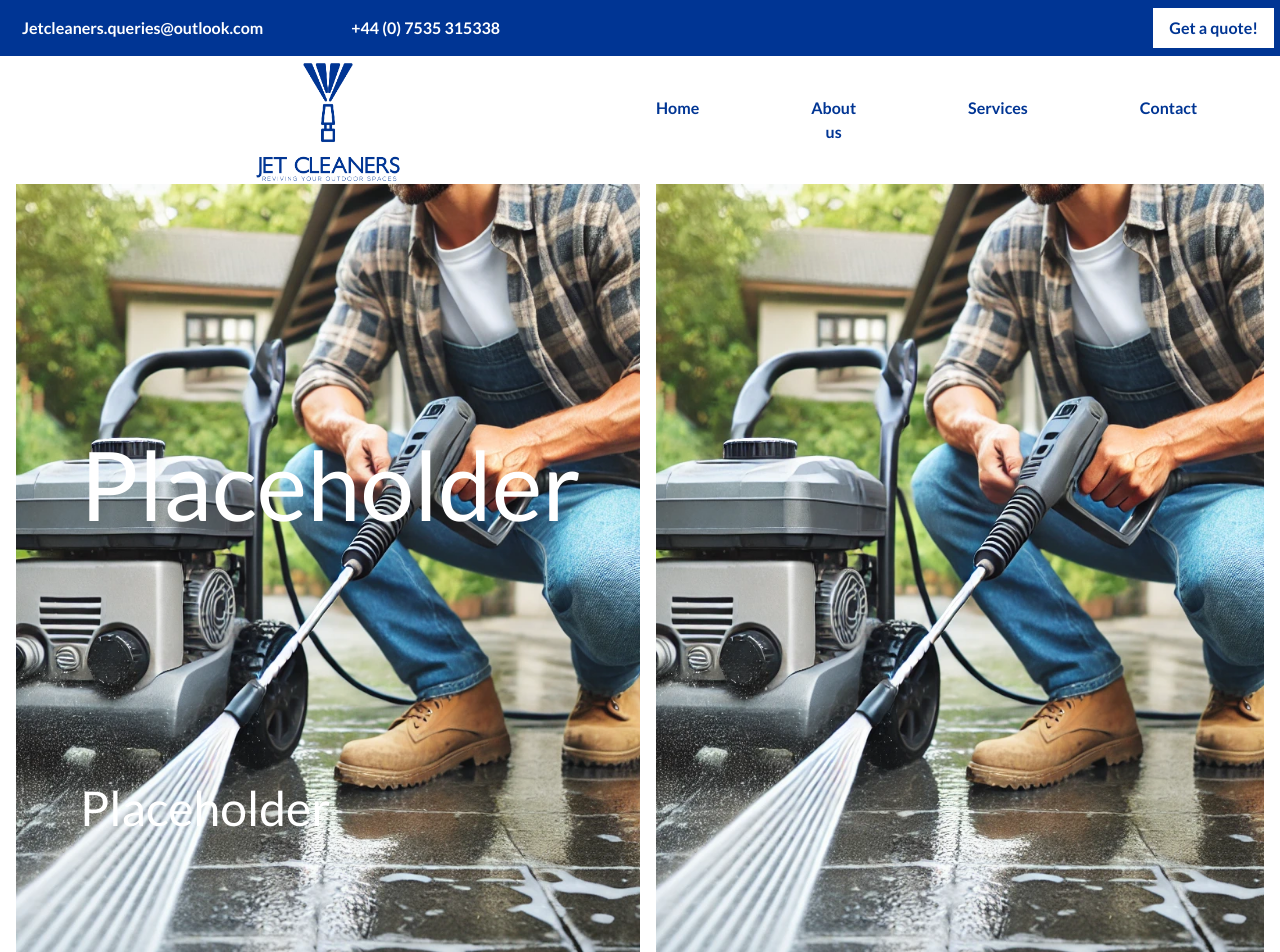
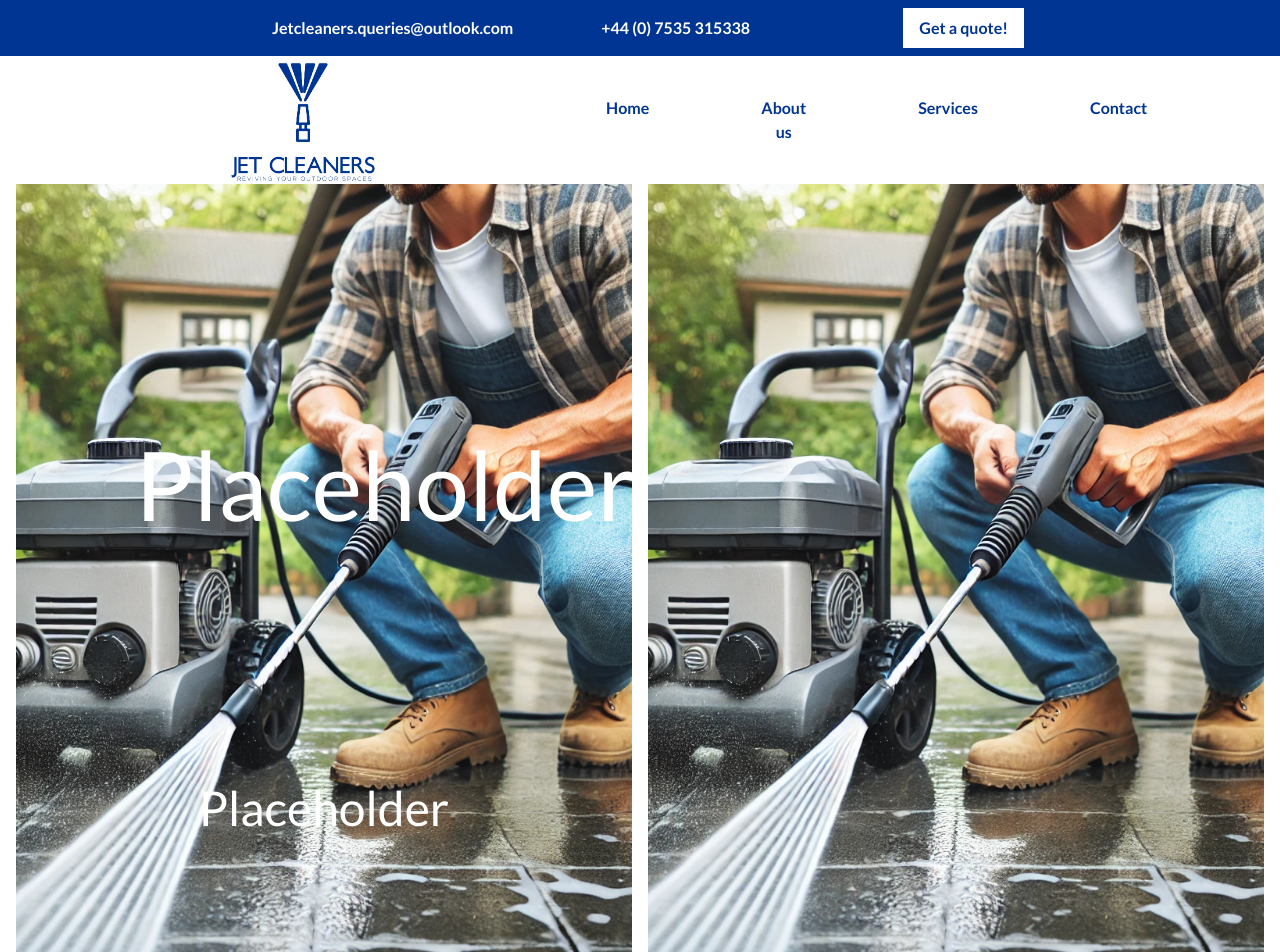
Before and after one commit to TheVagabondSam/JetCleanersWebsite, a Next.js app: page / in a window 1280 px wide. Shown: the top 952 px of the page. Built offline with nearby package versions, Linux system fonts and the light colour scheme.

Commit message:
Fix:Grid

```diff
--- a/src/app/components/SectionHero.tsx
+++ b/src/app/components/SectionHero.tsx
@@ -1,7 +1,7 @@
 export function SectionHero() {
     return(
         <section className="h-[180px] flex w-[100%] items-center justify-center">
-            <div className="flex w-[45%] items-center justify-center px-4 py-4 relative">
+            <div className="flex w-[60%] items-center justify-center px-4 py-4 relative">
                 <p className="text-lg leading-relaxed w-full absolute px-4 py-4 text-logo-blue">
                 We are a small business based in Battersea, London.
                 All of our services are guaranteed to be done with the utmost care
--- a/src/app/components/backGroundImage.tsx
+++ b/src/app/components/backGroundImage.tsx
@@ -4,10 +4,10 @@ export function BackGroundImg() {
     return (
         <div className="flex px-4 space-x-4 h-screen">
         <div className=" border-white bg-imgBackground bg-cover bg-center min-h-screen z-0 w-1/2">
-        <span className="z-1 text-white flex text-8xl items-center px-16 h-[75%] w-full min-h-[45%]">
+        <span className="z-1 text-white flex text-8xl items-center justify-center w-[120%] h-[75%] min-h-[45%]">
             Placeholder
         </span>
-        <span className="h-[25%] w-full flex z-1 text-white align-items-bottom px-16 text-5xl ">
+        <span className="h-[25%] w-[100%] flex z-1 text-white align-items-bottom text-5xl justify-center ">
             Placeholder
         </span>
         </div>
--- a/src/app/components/header.tsx
+++ b/src/app/components/header.tsx
@@ -6,8 +6,8 @@ export function Header() {
     return (
         <>
         <header className="flex w-full items-center h-[56px] bg-logo-blue">
-            <div className="w-full px-[6px] max-w-[1500px] font-bold mx-auto">
-                <div className="flex flex-1 item-center justify-between ">
+            <div className="w-full max-w-[60%] font-bold mx-auto">
+                <div className="flex item-center justify-between ">
                     <div className="items-center gap-14">
                         <ul className="flex items-center gap-14">
                         <li>
@@ -34,7 +34,7 @@ export function Header() {
             </div>
         </header>
         <header className="flex items-center px-4 w-full h-32 font-bold bg-white">
-                <div className="justify-center container w-[50%] flex h-32">
+                <div className="justify-center container w-[46%] flex h-32">
                     <div className="max-w-[220px]  w-[800px] ">
                     <Image
                         src={Logo}
--- a/src/app/page.tsx
+++ b/src/app/page.tsx
@@ -1,4 +1,4 @@
-import Image from "next/image";
+ // import Image from "next/image";
 import "./layout.tsx";
 import { SectionHero } from "./components/SectionHero";
 import { Line } from "./components/Line";
```
Also changed, not shown: package.json (+5 -4 lines), 1 other file (tests, documents, lock files or other folders).
